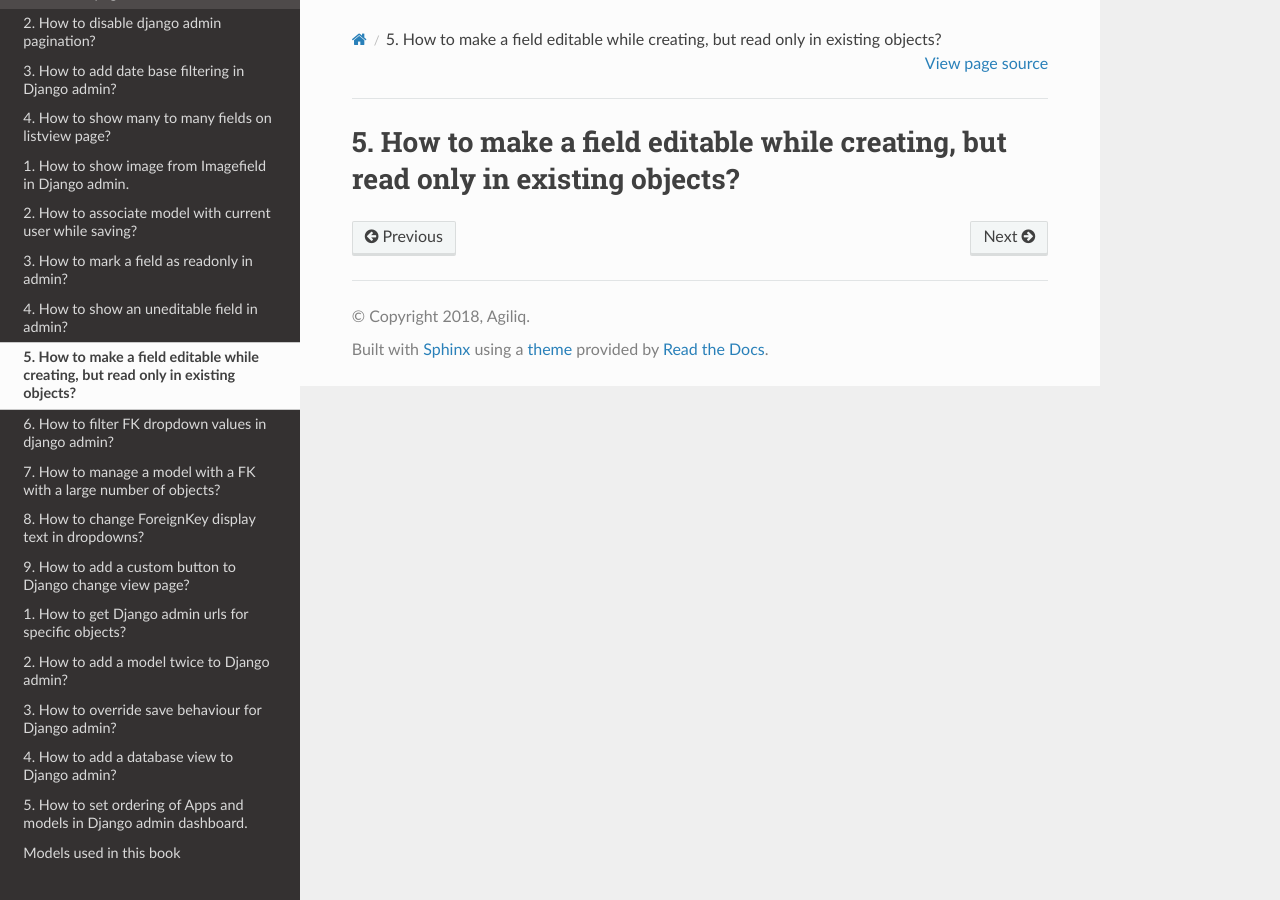
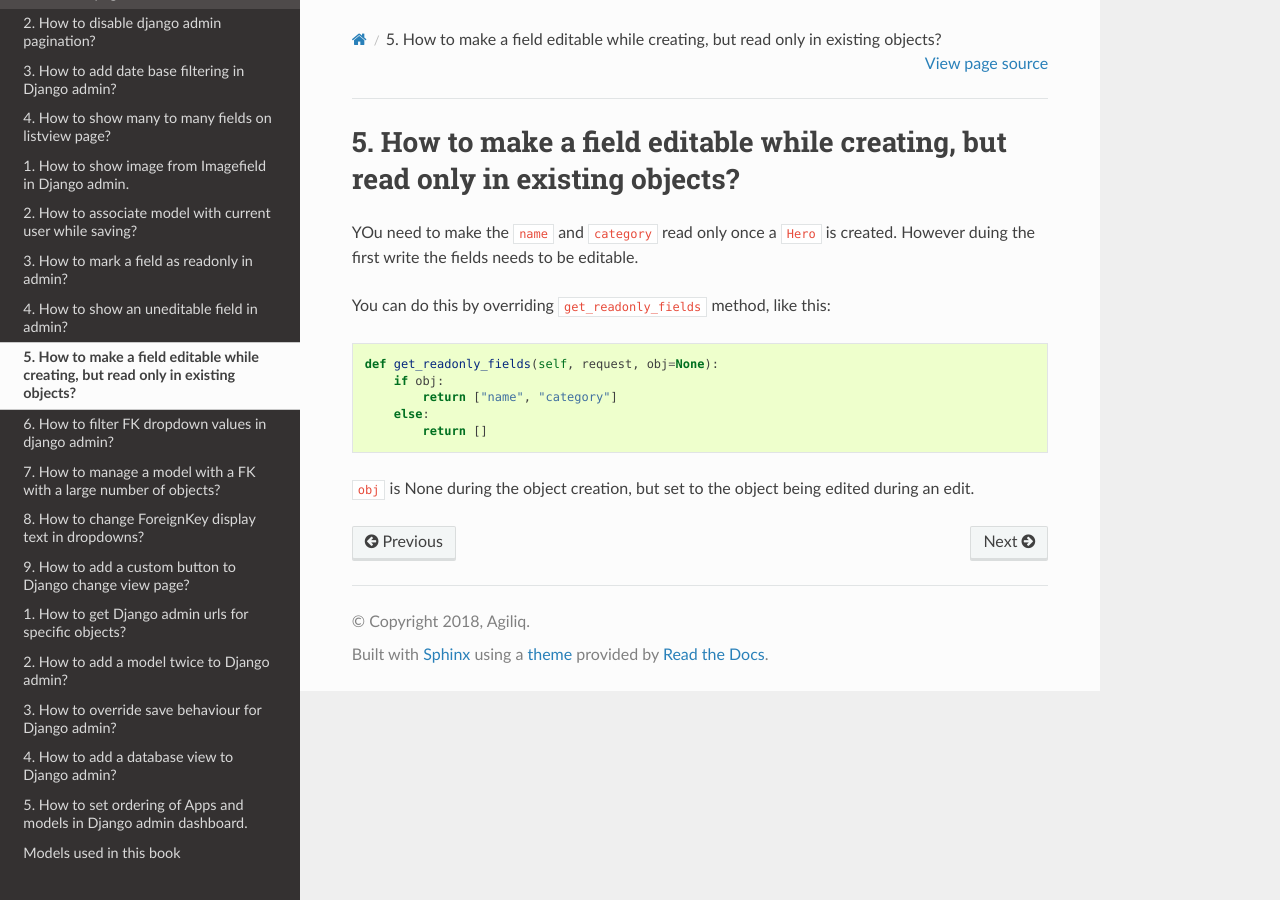
Before and after one commit to agiliq/django-admin-cookbook, a Sphinx documentation site: the page built from docs/uneditable_existing.rst, in a window 1280 px wide. Built offline with Sphinx 7.4.7 and the Read the Docs theme 2.0.0, drawn with Linux system fonts in a browser that asks for light colours.

Commit message:
Added uneditable_exiting chapter

```diff
--- a/docs/uneditable_existing.rst
+++ b/docs/uneditable_existing.rst
@@ -1,2 +1,14 @@
 How to make a field editable while creating, but read only in existing objects?
 ++++++++++++++++++++++++++++++++++++++++++++++++++++++++++++++++++++++++++++++++++++
+
+YOu need to make the :code:`name` and :code:`category` read only once a :code:`Hero` is created. However duing the first write the fields needs to be editable.
+
+You can do this by overriding :code:`get_readonly_fields` method, like this::
+
+    def get_readonly_fields(self, request, obj=None):
+        if obj:
+            return ["name", "category"]
+        else:
+            return []
+
+:code:`obj` is None during the object creation, but set to the object being edited during an edit.
```
Also changed, not shown: 1 other file.
